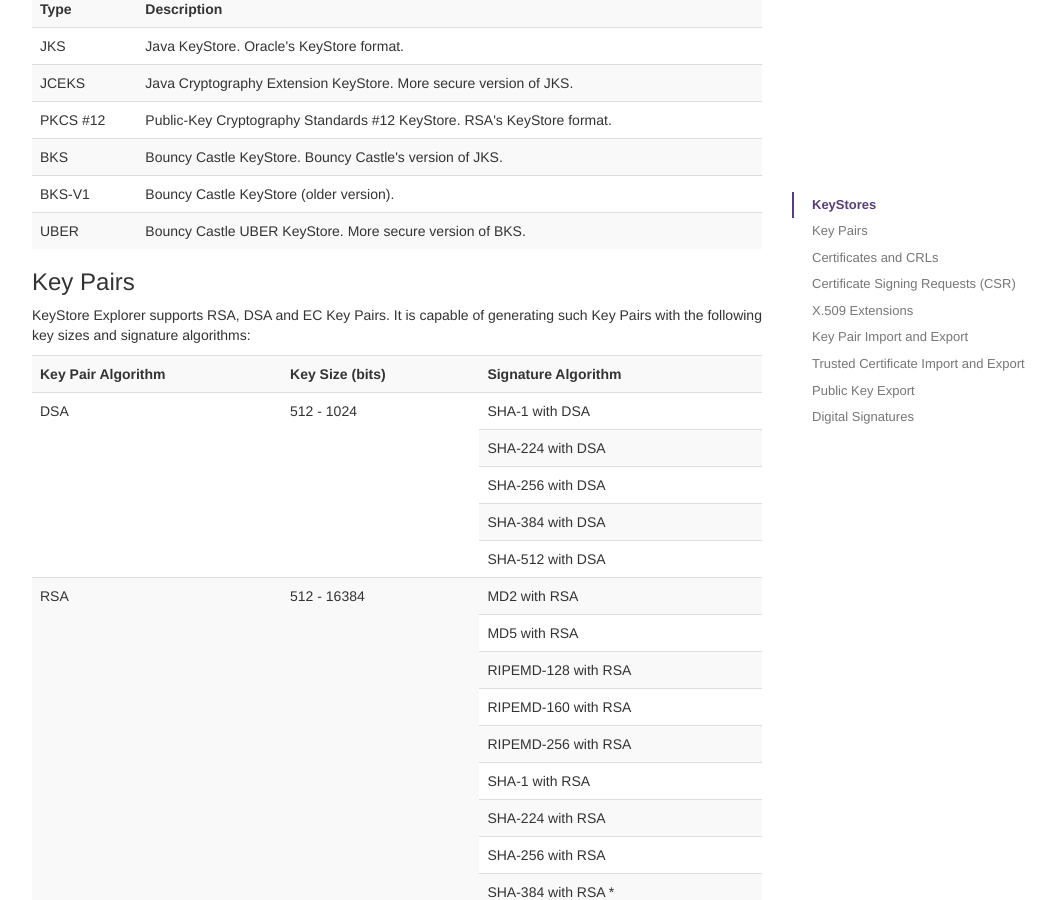
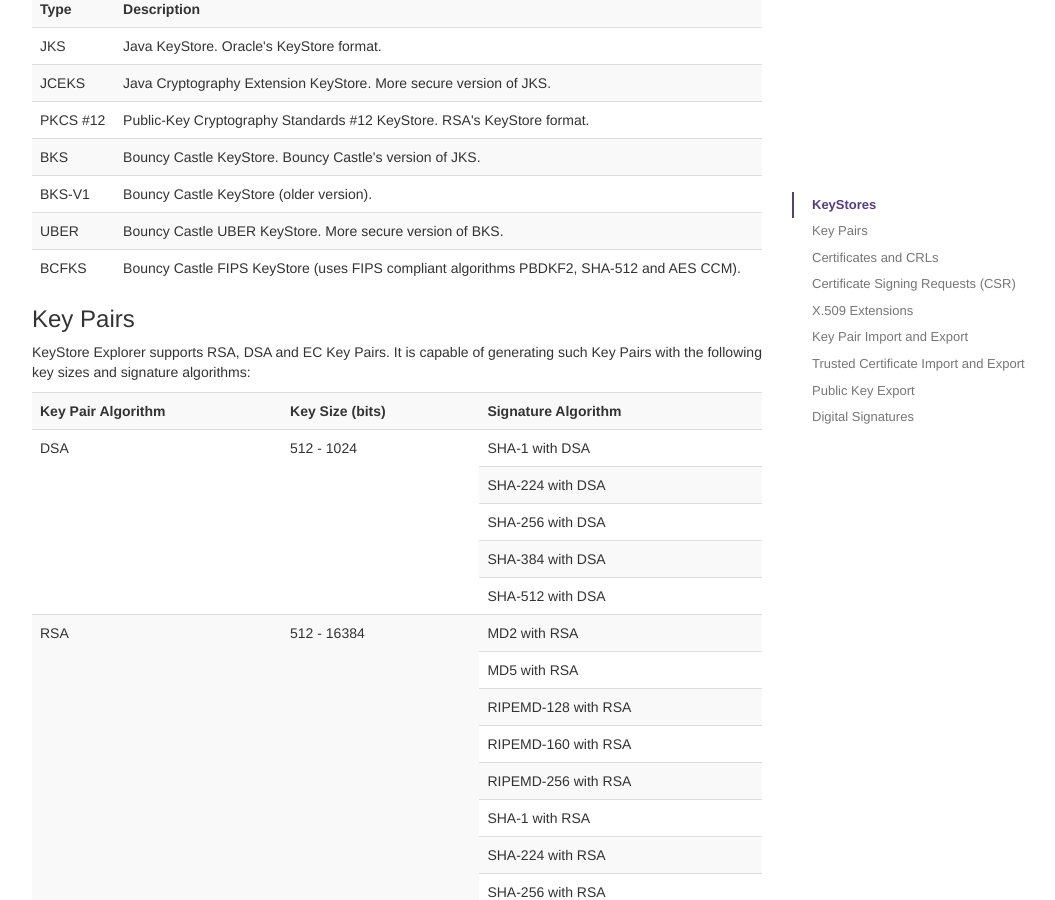
Before and after one commit to kaikramer/kaikramer.github.io, a Jekyll site: the page built from specifications.html, in a window 1280 px wide and 900 px high, scrolled down 328 px. Shown: the whole window, without its empty margins (68-1123 px from the left). Built offline with Jekyll 4.4.1, drawn with Linux system fonts in a browser that asks for light colours.

Commit message:
Added BCFKS to specs page

```diff
--- a/specifications.html
+++ b/specifications.html
@@ -52,6 +52,10 @@
 	    <tr valign="middle">
 	        <td class="plain_even" align="left">UBER</td>
 	        <td class="plain_even" align="left">Bouncy Castle UBER KeyStore. More secure version of BKS.</td>
+	    </tr>
+	    <tr valign="middle">
+	        <td class="plain_even" align="left">BCFKS</td>
+	        <td class="plain_even" align="left">Bouncy Castle FIPS KeyStore (uses FIPS compliant algorithms PBDKF2, SHA-512 and AES CCM).</td>
 	    </tr>
 		</tbody>
 	</table>
```
